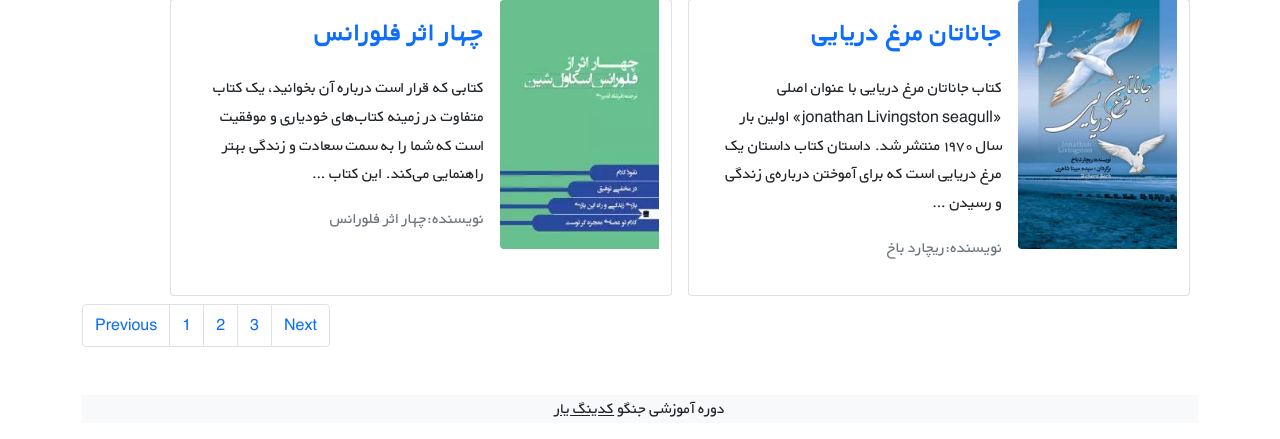
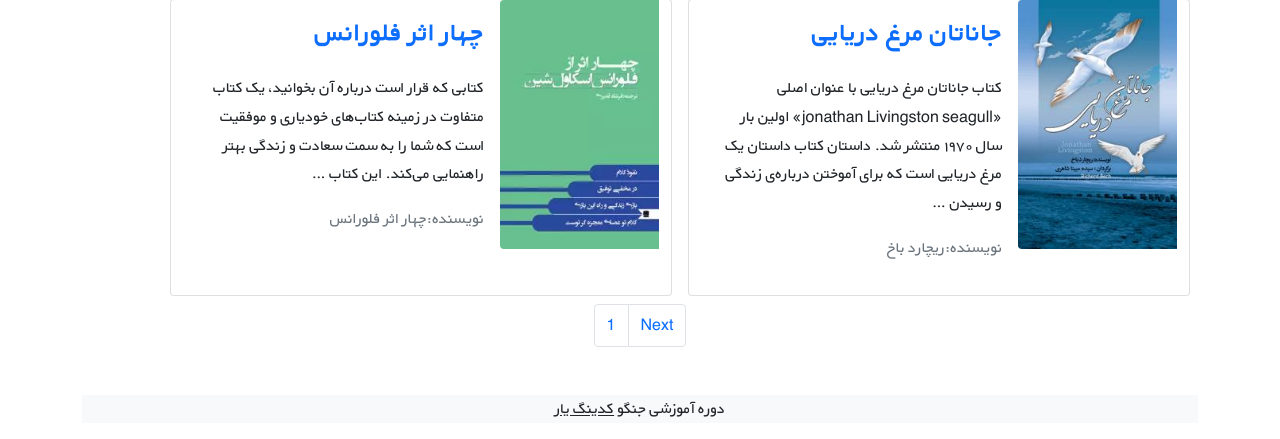
Before and after one commit to mahdiehgh79/django-bookstore-project, a Django app: page /books/ in a window 1280 px wide. Shown: the part 377-816 px from the top of the page. Run offline with Django 4.2, Linux system fonts and the light colour scheme; data comes from the database, SQL or seed files in the repository; both versions use the stored data as it was after the commit.

Commit message:
add commment

```diff
--- a/books/models.py
+++ b/books/models.py
@@ -1,15 +1,27 @@
 from django.db import models
 from django.urls import reverse
-class Book (models.Model):
+from django.contrib.auth import get_user_model
+
+
+class Book(models.Model):
     title = models.CharField(max_length=200)
     author = models.CharField(max_length=200)
     description = models.TextField()
-    price = models.DecimalField(max_digits=5 , decimal_places=2)
-    cover = models.ImageField(upload_to='covers/',blank=True)
+    price = models.DecimalField(max_digits=5, decimal_places=2)
+    cover = models.ImageField(upload_to='covers/', blank=True)
 
     def __str__(self):
         return self.title
 
-
     def get_absolute_url(self):
         return reverse('book_detail', args=[self.id])
+
+
+class Comment(models.Model):
+    user = models.ForeignKey(get_user_model(), on_delete=models.CASCADE)
+    book = models.ForeignKey(Book, on_delete=models.CASCADE)
+    text = models.TextField()
+    datetime_created = models.DateTimeField(auto_now_add=True)
+
+    def __str__(self):
+        return f'{self.user}:{self.text}'
--- a/books/templates/books/book_detail.html
+++ b/books/templates/books/book_detail.html
@@ -19,6 +19,8 @@
                         <div class="col-xs-12 col-md-6 text-center text-md-end mt-md-1 mt-4">
                             <h1>{{ book.title }}</h1>
                             <h5 class="small my-1"><span class="text-muted">نویسنده: </span>{{ book.author }}</h5>
+                             <a href="{% url 'book_update' book.id %}"><button class="btn btn-info" type="button">ویرایش </button></a>
+                             <a href="{% url 'book_delete' book.id %}"><button class="btn btn-danger" type="button">حذف </button></a>
 
                         </div>
                         <div class="col-xs-12 col-md-3 d-flex flex-column">
@@ -92,4 +94,5 @@
             </div>
         </div>
     </div>
+    <a href="{% url 'book_update' book.id %}"></a><button class="btn btn-info" type="button">ویرایش </button>
 {% endblock %}
--- a/books/templates/books/book_list.html
+++ b/books/templates/books/book_list.html
@@ -8,16 +8,17 @@
                     <div class="row g-0 h-100" dir="rtl">
                         <div class="col-md-4">
                             {% if book.cover %}
-                            <img src="{{ book.cover.url }}"
-                                 class="img-fluid rounded-start" alt="...">
+                                <img src="{{ book.cover.url }}"
+                                     class="img-fluid rounded-start" alt="...">
                             {% endif %}
                         </div>
                         <div class="col-md-8 h-100">
                             <div class="d-flex flex-column justify-content-between h-100">
                                 <div class="card-body">
-                                    <a class="text-decoration-none" href="{{ book.get_absolute_url }}"><h3 class="card-title"><strong>{{ book.title }}</strong></h3></a>
+                                    <a class="text-decoration-none" href="{{ book.get_absolute_url }}"><h3
+                                            class="card-title"><strong>{{ book.title }}</strong></h3></a>
 
-                                    <p class="card-text pt-3">{{ book.description | truncatewords:30}}</p>
+                                    <p class="card-text pt-3">{{ book.description | truncatewords:30 }}</p>
                                     <p class="text-muted">نویسنده:{{ book.author }}</p>
                                 </div>
                             </div>
@@ -29,14 +30,16 @@
         </div>
     </div>
     <nav aria-label="Page navigation example">
-  <ul class="pagination">
-    <li class="page-item"><a class="page-link" href="#">Previous</a></li>
-    <li class="page-item"><a class="page-link" href="#">1</a></li>
-    <li class="page-item"><a class="page-link" href="#">2</a></li>
-    <li class="page-item"><a class="page-link" href="#">3</a></li>
-    <li class="page-item"><a class="page-link" href="#">Next</a></li>
-  </ul>
-</nav>
+        <ul class="pagination justify-content-center mt_3">
+            {% if page_obj.has_previous %}
+                <li class="page-item"><a class="page-link" href="?page={{ page_obj.previous_page_number }}">Previous</a></li>
+            {% endif %}
+            <li class="page-item"><a class="page-link" href="#">{{ page_obj.number }}</a></li>
+            {% if page_obj.has_next %}
+                <li class="page-item"><a class="page-link" href="?page={{ page_obj.next_page_number }}">Next</a></li>
+            {% endif %}
+        </ul>
+    </nav>
     <footer class="bg-light text-center text-lg-start mt-5">
         <div class="text-center bg-grey">
             <p>دوره آموزشی جنگو <a class="text-dark" href="https://codingyar.com/" target="_blank">کدینگ یار</a></p>
```
Also changed, not shown: books/migrations/0003_comment.py (added), db.sqlite3, media/covers/136159_76305_normal.jpg (added).
